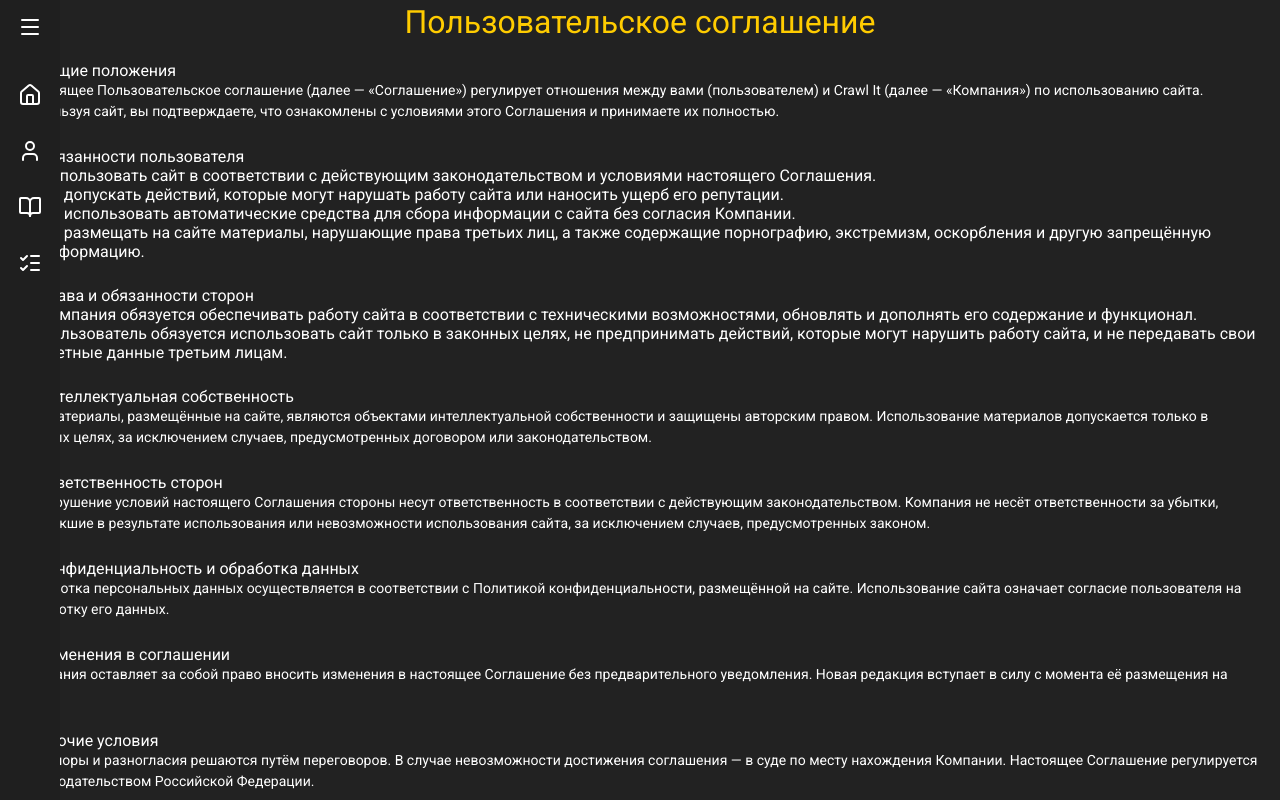
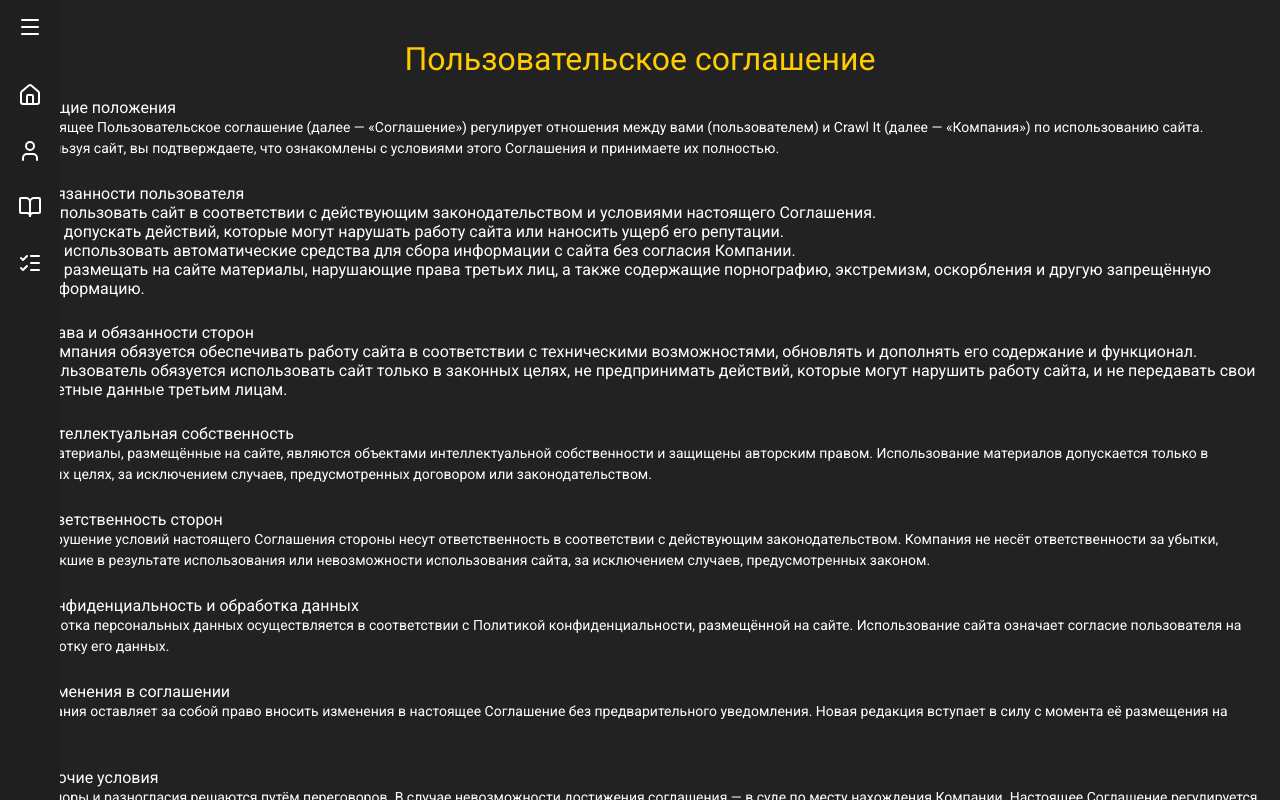
Before and after one commit to Hikoro822/Crawl-It, a Vue app: page /agreement in a window 1280 px wide. Built offline with nearby package versions, Linux system fonts and the light colour scheme; a web font is replaced by a local one.

Commit message:
feat: добавление overflow

```diff
--- a/src/components/AppAgreement.vue
+++ b/src/components/AppAgreement.vue
@@ -75,11 +75,12 @@ export default {
 
 <style lang="scss" scoped>
 .agreement {
+  height: 100%;
   padding: 20px;
   background: #222;
   color: #fff;
   width: 100%;
-
+  overflow-y: auto;
   &__container {
     max-width: 1440px;
     margin-left: auto;
--- a/src/components/AppPrivacy.vue
+++ b/src/components/AppPrivacy.vue
@@ -82,10 +82,12 @@ export default {
 
 <style lang="scss" scoped>
 .privacy {
+  height: 100%;
   padding:  20px;
   background: #222;
   color: #fff;
   width: 100%;
+  overflow-y: auto;
 
   &__container{
       max-width: 1440px;
```
